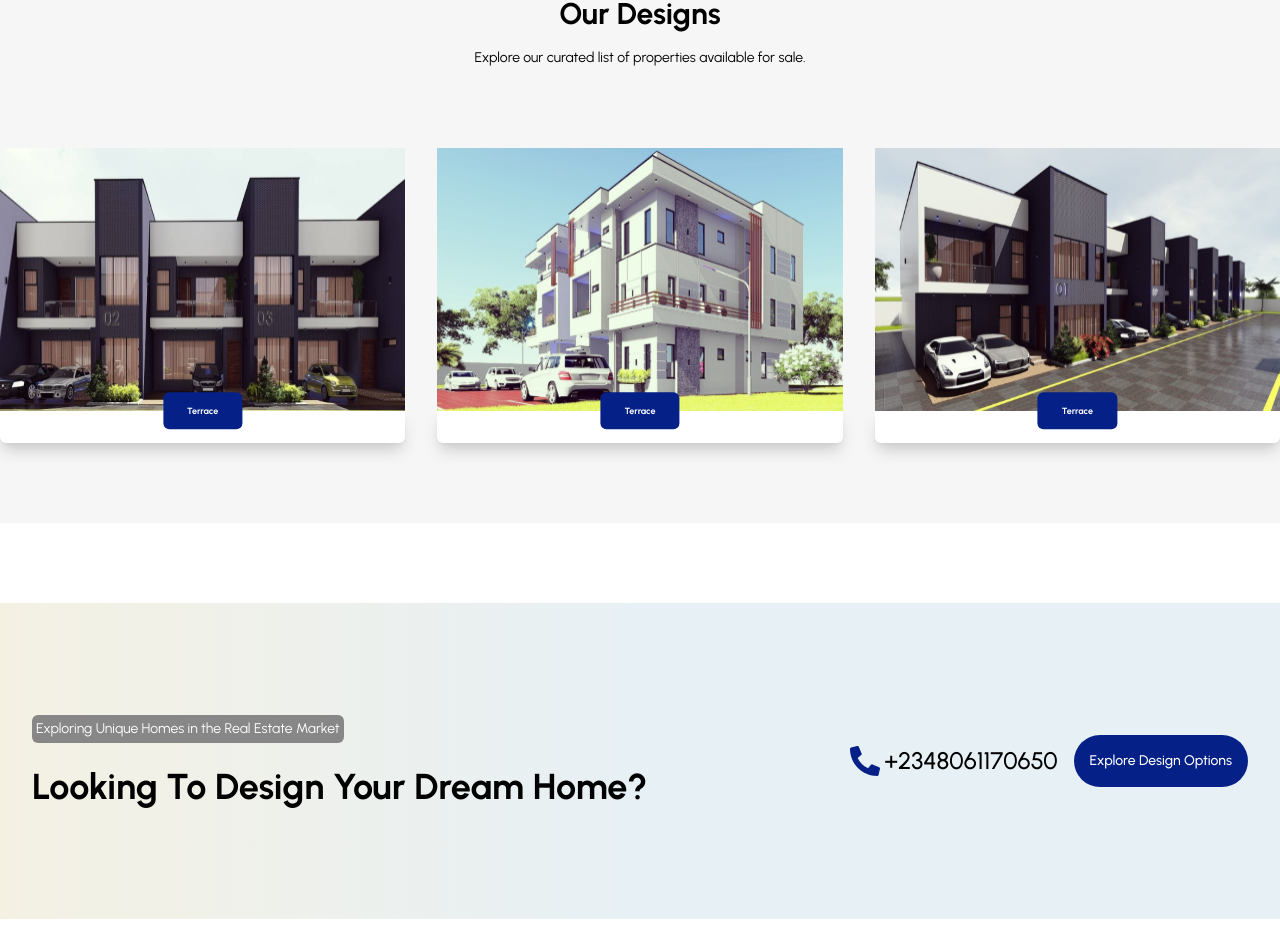
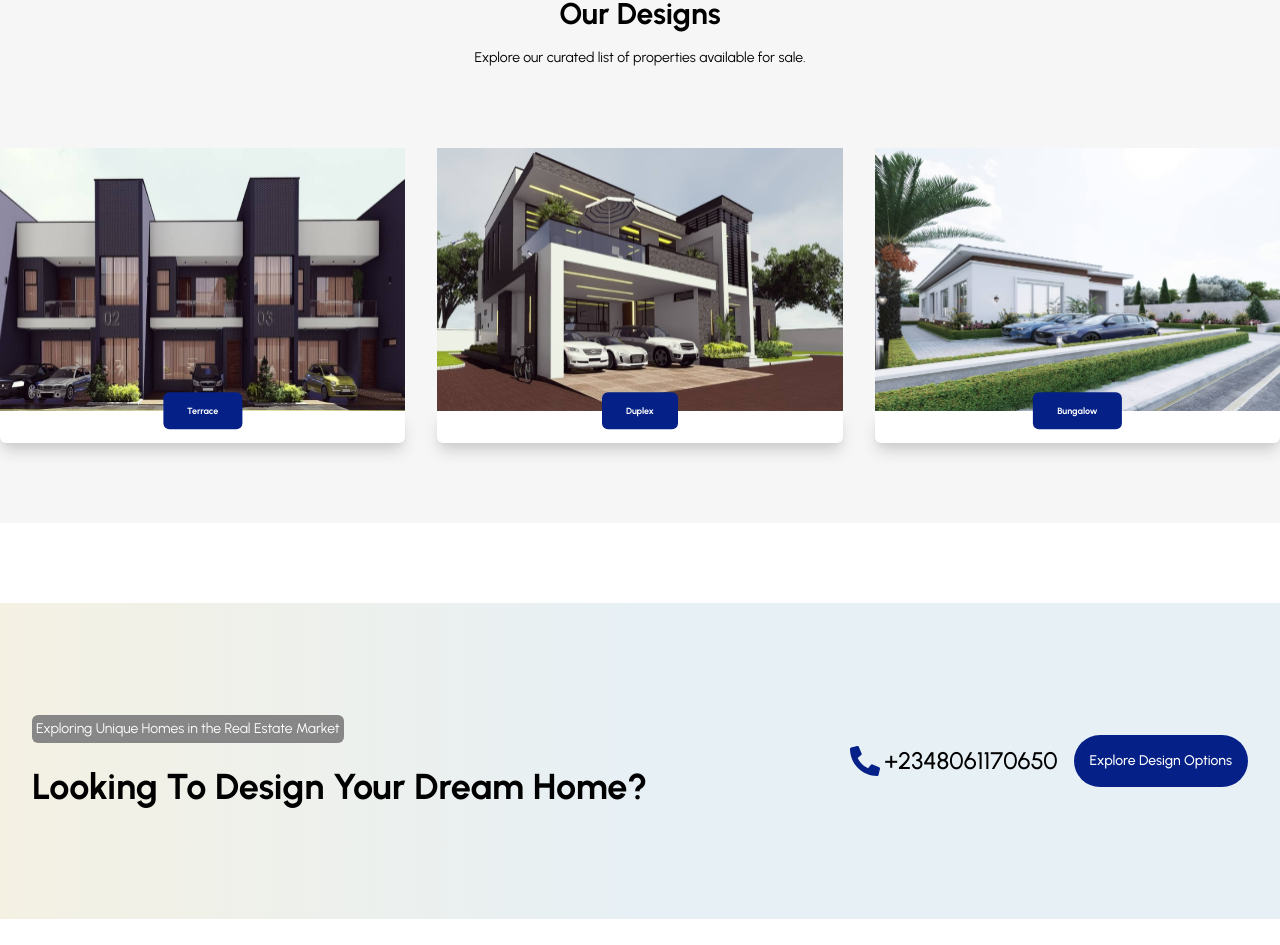
Before and after one commit to Mhiracul/EliteAce, a Next.js app: page / in a window 1280 px wide. Shown: the part 2207-3152 px from the top of the page. Built offline with nearby package versions, Linux system fonts and the light colour scheme.

Commit message:
Contact Added

```diff
--- a/src/app/component/Properties.tsx
+++ b/src/app/component/Properties.tsx
@@ -32,7 +32,7 @@ const Properties = () => {
 
           <div className="md:max-w-[500px]  relative">
             <Image
-              src="/design2.svg"
+              src="/design11.svg"
               alt="List"
               width={100}
               height={100}
@@ -41,14 +41,14 @@ const Properties = () => {
 
             <div className="bg-white rounded-b-md shadow-lg shadow-[#ccc] py-4 px-4 flex flex-col items-center gap-5 relative">
               <button className="bg-[#052087]  px-6 py-3 font-bold rounded-md text-white font-Montserrat text-[9px] max-w-[180px] absolute  top-[1%]  -translate-y-1/2 left-1/2 transform -translate-x-1/2">
-                Terrace
+                Duplex
               </button>
             </div>
           </div>
 
           <div className="md:max-w-[500px]  relative">
             <Image
-              src="/design6.svg"
+              src="/design9.svg"
               alt="List"
               width={100}
               height={100}
@@ -57,7 +57,7 @@ const Properties = () => {
 
             <div className="bg-white rounded-b-md shadow-lg shadow-[#ccc] py-4 px-4 flex flex-col items-center gap-5 relative">
               <button className="bg-[#052087]  px-6 py-3 font-bold rounded-md text-white font-Montserrat text-[9px] max-w-[180px] absolute  top-[1%]  -translate-y-1/2 left-1/2 transform -translate-x-1/2">
-                Terrace
+                Bungalow
               </button>
             </div>
           </div>
```
Also changed, not shown: public/design11.svg (added).
